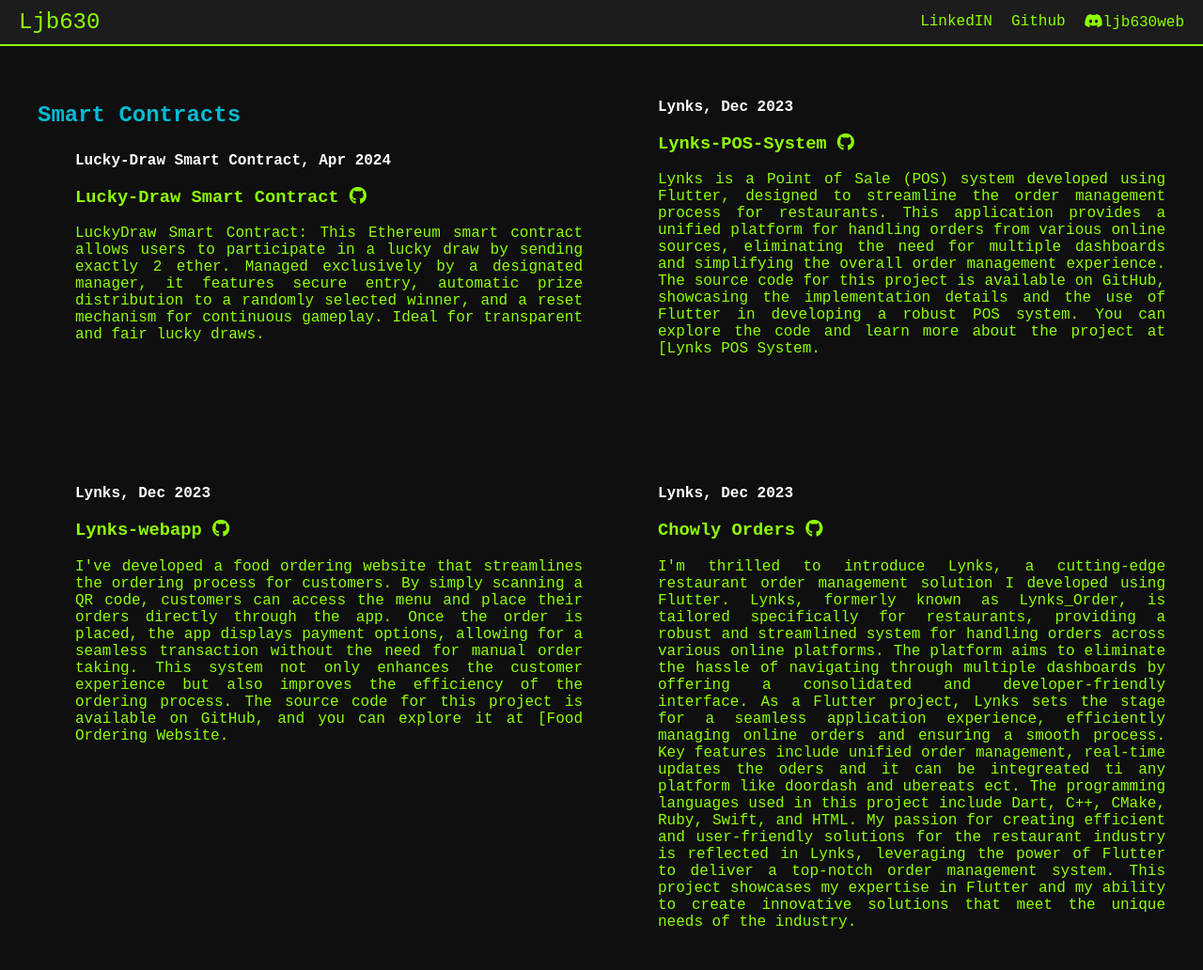
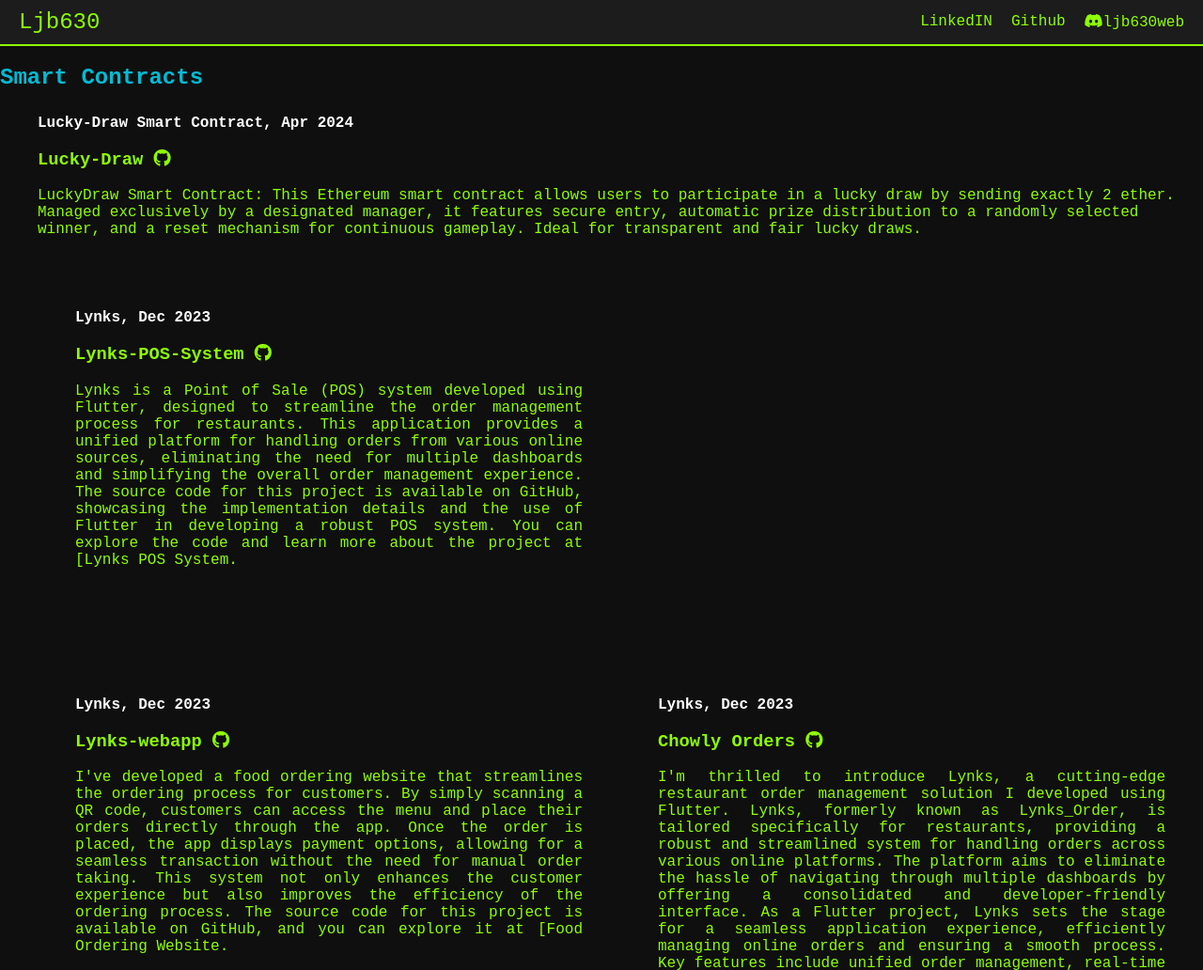
Before and after one commit to ljb630/ljb630.github.io, a plain HTML site: page projects/projectpage.html in a window 1280 px wide. Shown: the top 1032 px of the page at 94% size. Drawn offline with nearby package versions, Linux system fonts and the light colour scheme; a small style sheet from the web is missing; files whose address does not match are found by name.

Commit message:
Update projectpage.html
Signed-off-by: Laljan Basha Shaik <74303145+ljb630@users.noreply.github.com>

```diff
--- a/projects/projectpage.html
+++ b/projects/projectpage.html
@@ -29,9 +29,7 @@
         </nav>
     </header>
     <!-- one starts Here -->
-    <div class="main-content" style="height: 100%;">
-
-    <!-- Smart Contracts Section -->
+       <!-- Smart Contracts Section -->
     <section id="smart-contracts">
         <h2 style="color: #00bcd4; text-align: center;">Smart Contracts</h2>
         <div class="blog-post">
@@ -41,7 +39,7 @@
                         <span class="post-meta"><strong style="color: white;">Lucky-Draw Smart Contract, Apr 2024</strong></span>
                         <h3>
                             <a class="post-link" href="https://github.com/ljb630/Lucky-Draw">
-                                Lucky-Draw Smart Contract</a> <a href="https://github.com/ljb630/Lucky-Draw">
+                                Lucky-Draw</a> <a href="https://github.com/ljb630/Lucky-Draw">
                                 <i class="fa-brands fa-github"></i>
                             </a>
                         </h3>
@@ -53,6 +51,8 @@
     </section>
 
 
+
+    <div class="main-content" style="height: 100%;">
 
         <section id="blog">
             <div class="blog-post">
```
